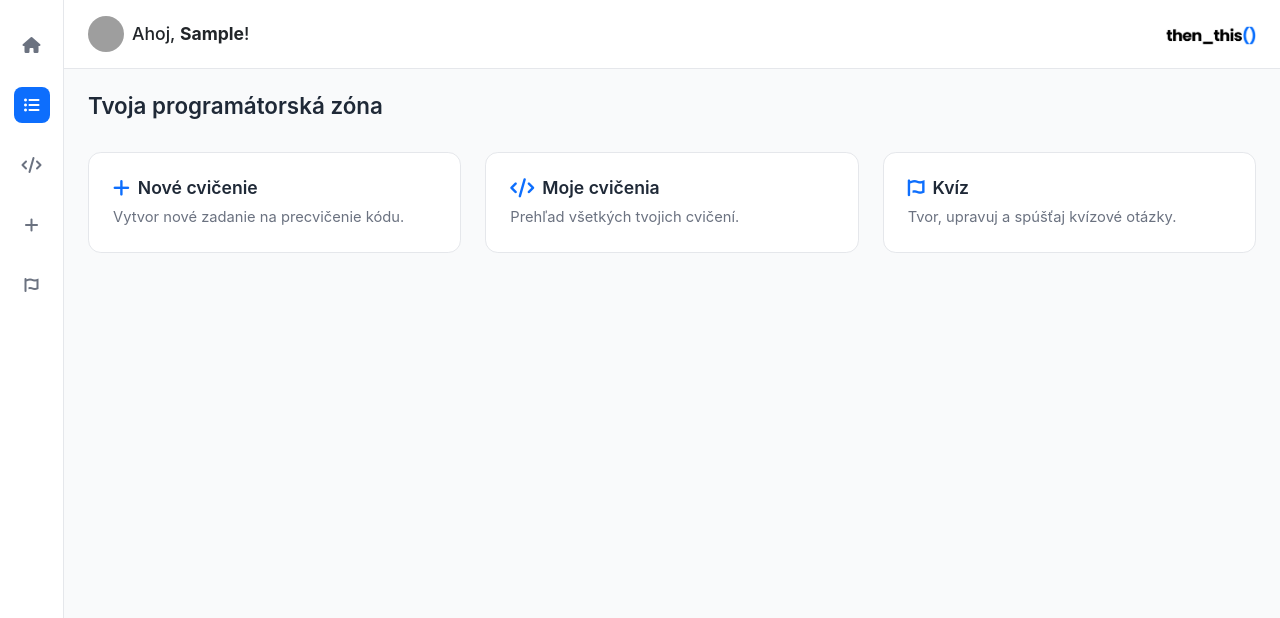
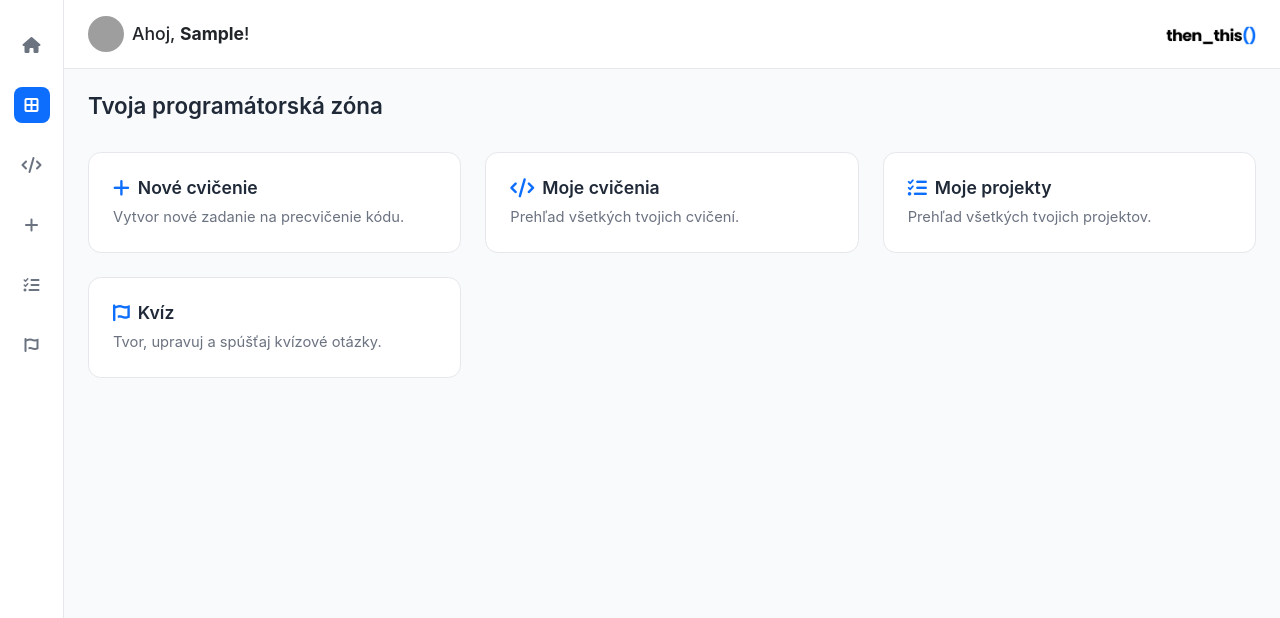
Before and after one commit to andreakollova/platforma-thenthis, a Flask app: page /dashboard in a window 1280 px wide. Shown: the top 618 px of the page. Run offline with Flask 3, Linux system fonts and the light colour scheme; the visitor is signed in with stand-in values (Sample User, id 1); parts of the project's set-up code (start-up, migrations or seed data) failed here and were passed over; grey boxes are pictures that could not be loaded.

Commit message:
final checkpoint male upravy

```diff
--- a/templates/base-dashboard.html
+++ b/templates/base-dashboard.html
@@ -47,7 +47,7 @@
         <i class="fas fa-house"></i>
       </a>
       <a href="{{ url_for('dashboard') }}" class="{% if '/dashboard' in request.path %}active{% endif %}" title="Dashboard">
-        <i class="fa-solid fa-list-ul"></i>
+        <i class="fa-solid fa-border-all"></i>
       </a>
       <a href="{{ url_for('moje_cvicenia') }}" class="{% if '/moje-cvicenia' in request.path %}active{% endif %}" title="Moje cvičenia">
         <i class="fas fa-code"></i>
@@ -55,7 +55,10 @@
       <a href="{{ url_for('nove_cvicenie') }}" class="{% if '/cvicenie/nove' in request.path %}active{% endif %}" title="Nové cvičenie">
         <i class="fas fa-plus"></i>
       </a>
-      <a href="/random" class="{% if '/random' in request.path %}active{% endif %}" title="Náhodné">
+      <a href="/moje-projekty" class="{% if '/random' in request.path %}active{% endif %}" title="Projekty">
+        <i class="fa-solid fa-list-check"></i>
+      </a>
+      <a href="/kviz" class="{% if '/random' in request.path %}active{% endif %}" title="Kvíz">
         <i class="fas fa-font-awesome"></i>
       </a>
     </div>
--- a/templates/base.html
+++ b/templates/base.html
@@ -67,7 +67,7 @@
             <a href="/objavujte"
                class="nav-link px-2 text-dark {% if request.path.startswith('/objavujte') %}fw-semibold{% endif %}"
                {% if request.path.startswith('/objavujte') %}style="color: #6b7280;"{% endif %}>
-              Objavujte
+              Cvičenia
             </a>
           </li>
           <li>
--- a/templates/dashboard.html
+++ b/templates/dashboard.html
@@ -17,6 +17,12 @@
       <p>Prehľad všetkých tvojich cvičení.</p>
     </a>
   </div>
+  <div class="col-md-4">
+    <a href="/moje-projekty" class="card-dashboard d-block">
+      <h6><i class="fa-solid fa-list-check"></i>Moje projekty</h6>
+      <p>Prehľad všetkých tvojich projektov.</p>
+    </a>
+  </div>
     <!-- NOVÁ KARTA: KVÍZ -->
   <div class="col-md-4">
     <a href="{{ url_for('kviz') }}" class="card-dashboard d-block">
--- a/templates/moje-projekty.html
+++ b/templates/moje-projekty.html
@@ -121,7 +121,7 @@
   .proj-preview ul li strong{ color:#2563eb; }
 </style>
 
-<main class="projects container py-3">
+<main class="projects container py-1">
 
   {% with messages = get_flashed_messages() %}
     {% if messages %}
```
Also changed, not shown: templates/projekt-vytvorit.html (+6 -4 lines), static/project-icons/20250824125619316475_images.jpg (added), static/project-icons/20250824131135113926_images.png (added), static/projects/20250824131139693489_Snimka_obrazovky_2025-08-23_o_15.11.40.png (added).
